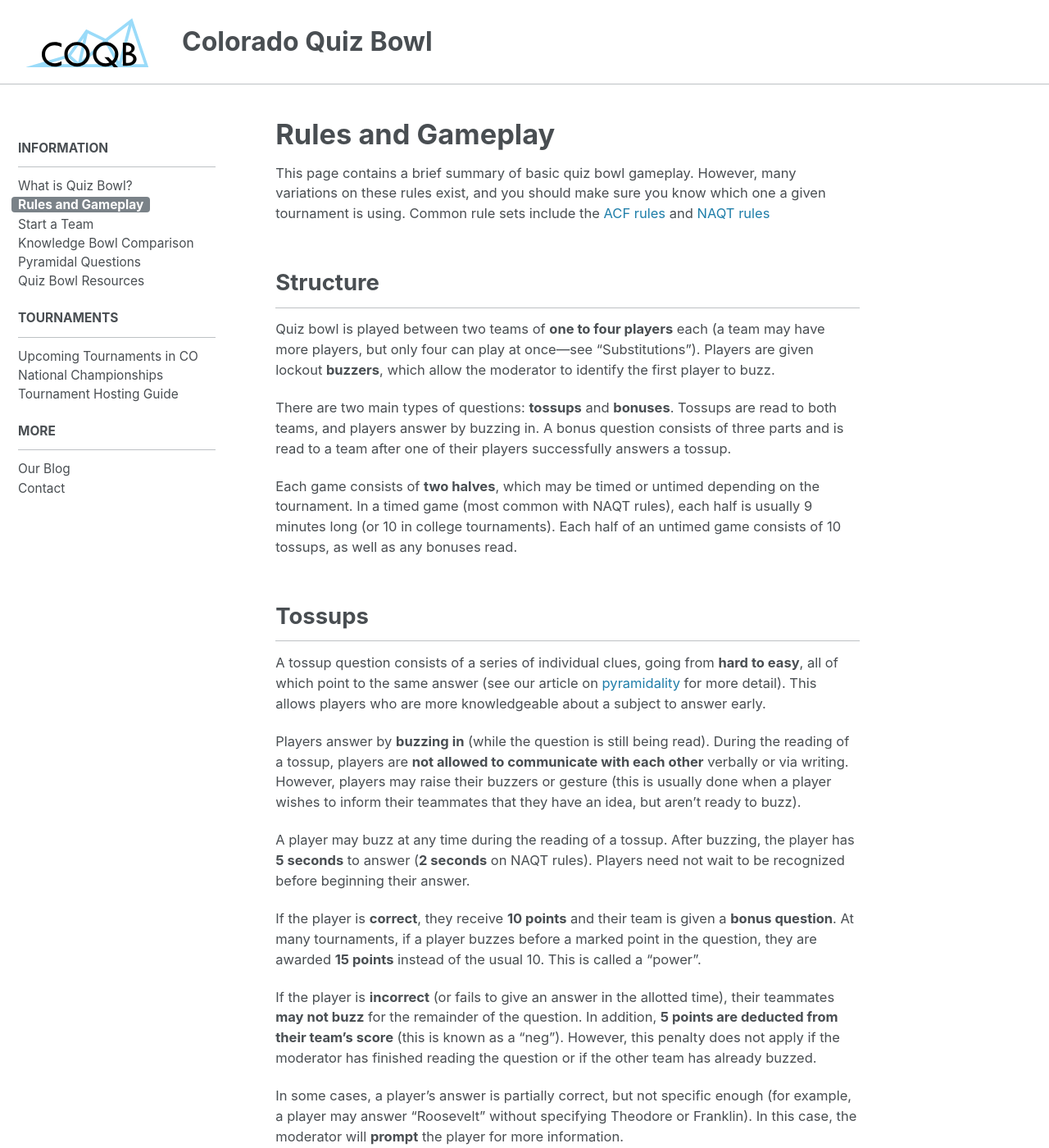
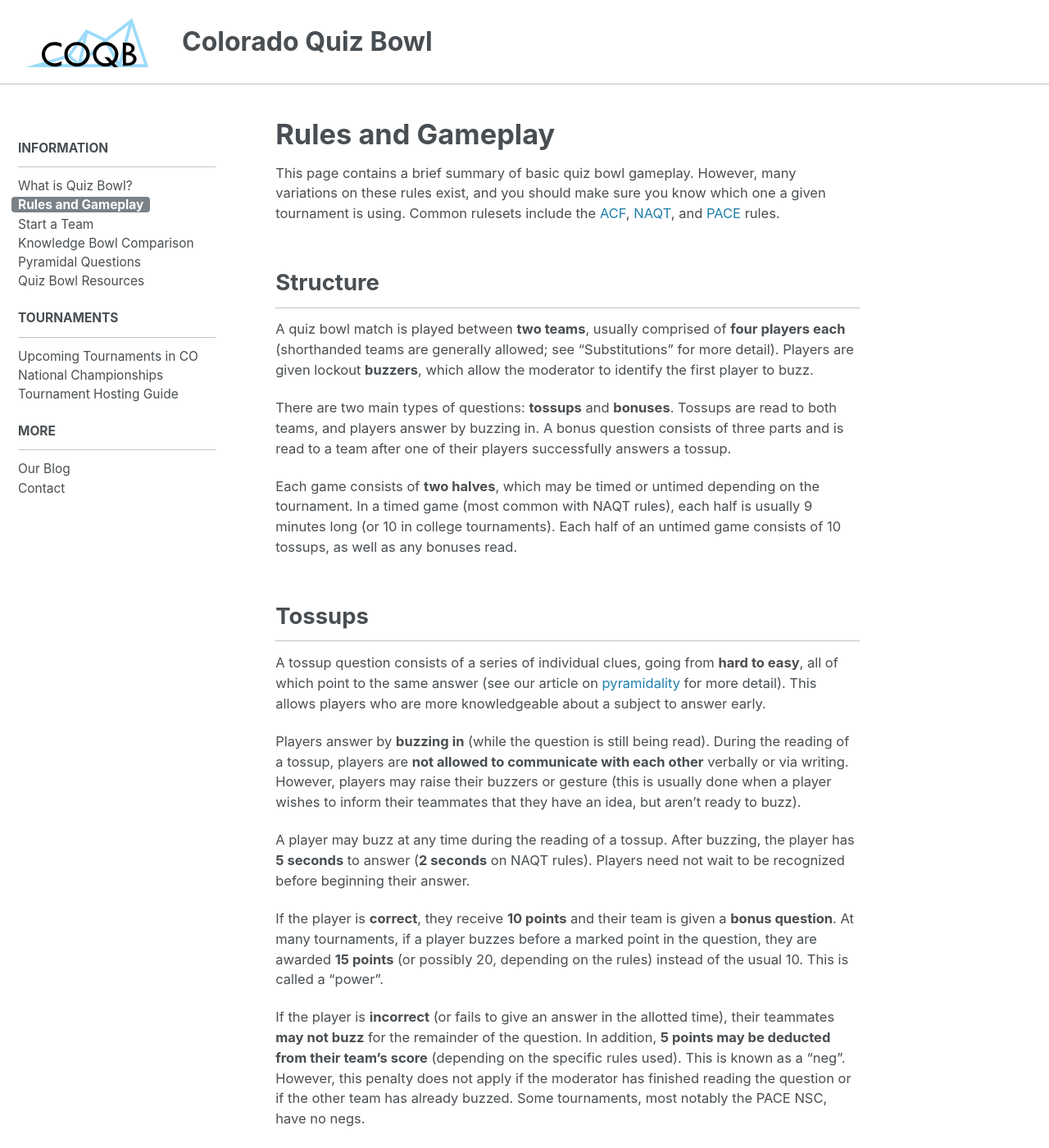
Before and after one commit to matt2718/colorado-qb, a Jekyll site: the page built from _pages/info/rules.md, in a window 1280 px wide and 1400 px high. Shown: the whole window at 82% size. Built offline with Jekyll 4.4.1, drawn with Linux system fonts in a browser that asks for light colours; some of the changed text lies outside the part shown.

Commit message:
Updated rules based on Colin's suggestions

```diff
--- a/_pages/info/rules.md
+++ b/_pages/info/rules.md
@@ -5,16 +5,16 @@ permalink: /info/rules/
 
 This page contains a brief summary of basic quiz bowl gameplay. However, many
 variations on these rules exist, and you should make sure you know which one
-a given tournament is using. Common rule sets include the [ACF rules](https://
-acf-quizbowl.com/official-gameplay-rules/) and [NAQT rules](https://www.naqt.com
-/rules.html)
+a given tournament is using. Common rulesets include the [ACF](https://
+acf-quizbowl.com/official-gameplay-rules/), [NAQT](https://www.naqt.com
+/rules.html), and [PACE](http://www.pace-nsc.org/official-pace-ruleset/) rules.
 
 ## Structure
 
-Quiz bowl is played between two teams of **one to four players** each (a team
-may have more players, but only four can play at once---see
-"Substitutions"). Players are given lockout **buzzers**, which allow the
-moderator to identify the first player to buzz.
+A quiz bowl match is played between **two teams**, usually comprised of **four
+players each** (shorthanded teams are generally allowed; see "Substitutions" for
+more detail). Players are given lockout **buzzers**, which allow the moderator
+to identify the first player to buzz.
 
 There are two main types of questions: **tossups** and **bonuses**. Tossups are
 read to both teams, and players answer by buzzing in. A bonus question consists
@@ -45,14 +45,15 @@ need not wait to be recognized before beginning their answer.
 
 If the player is **correct**, they receive **10 points** and their team is given
 a **bonus question**. At many tournaments, if a player buzzes before a marked
-point in the question, they are awarded **15 points** instead of the usual 10.
-This is called a "power".
+point in the question, they are awarded **15 points** (or possibly 20, depending
+on the rules) instead of the usual 10. This is called a "power".
 
 If the player is **incorrect** (or fails to give an answer in the allotted
 time), their teammates **may not buzz** for the remainder of the question. In
-addition, **5 points are deducted from their team's score** (this is known as a
-"neg"). However, this penalty does not apply if the moderator has finished
-reading the question or if the other team has already buzzed.
+addition, **5 points may be deducted from their team's score** (depending on the
+specific rules used). This is known as a "neg". However, this penalty does not
+apply if the moderator has finished reading the question or if the other team
+has already buzzed. Some tournaments, most notably the PACE NSC, have no negs.
 
 In some cases, a player's answer is partially correct, but not specific enough
 (for example, a player may answer "Roosevelt" without specifying Theodore or
@@ -91,10 +92,10 @@ sudden-death tossups.
 
 ## Substitutions
 
-Although a team may have more than four players on its roster, **no
-more than four may play at the same time** (this applies to tournament
-play; it is counterproductive to enforce this rule at
-practices). Players can generally be substituted **between games, at
-halftime, and before a tiebreaker**. At many tournaments, teams are
-allowed a single **timeout** per game, during which substitutions can
-be made.
+Although a team may have more than four players on its roster, **no more than
+four may play at the same time** (this applies to tournament play; it is
+counterproductive to enforce this rule at practices).
+
+Players can generally be substituted **between games, at halftime, and
+before a tiebreaker**. At many tournaments, teams are allowed a single
+**timeout** per game, during which substitutions can be made.
```
Also changed, not shown: other parts of _pages/info/rules.md (+1 -1 lines).
